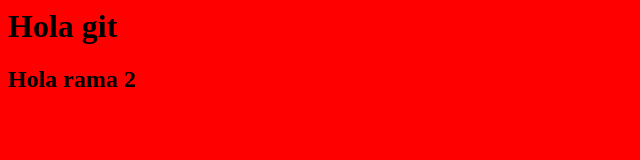
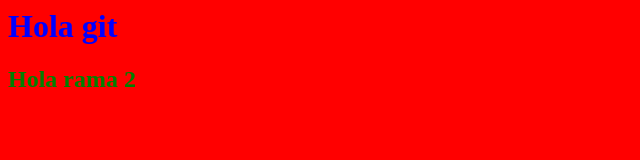
Before and after one commit to maomunozz/prueba, a plain HTML site: page index.html in a window 1280 px wide. Shown: the whole page, without its empty margins (0-640 px from the left). Drawn offline with Linux system fonts and the light colour scheme.

Commit message:
cambio en el color de los h

```diff
--- a/styles.css
+++ b/styles.css
@@ -1,3 +1,11 @@
 body {
     background: red;
 }
+
+h1 {
+    color: blue;
+}
+
+h2 {
+    color: green;
+}
```
